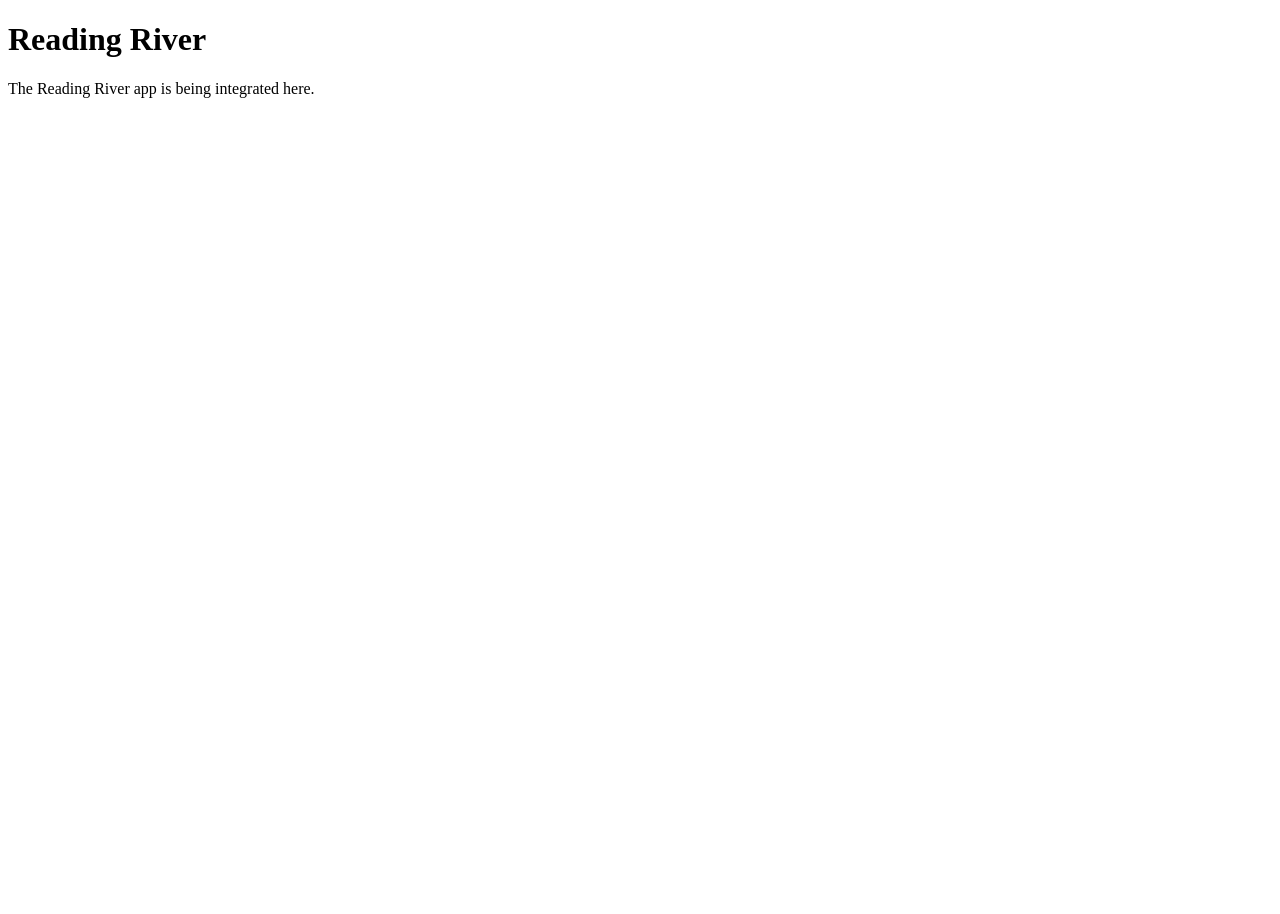
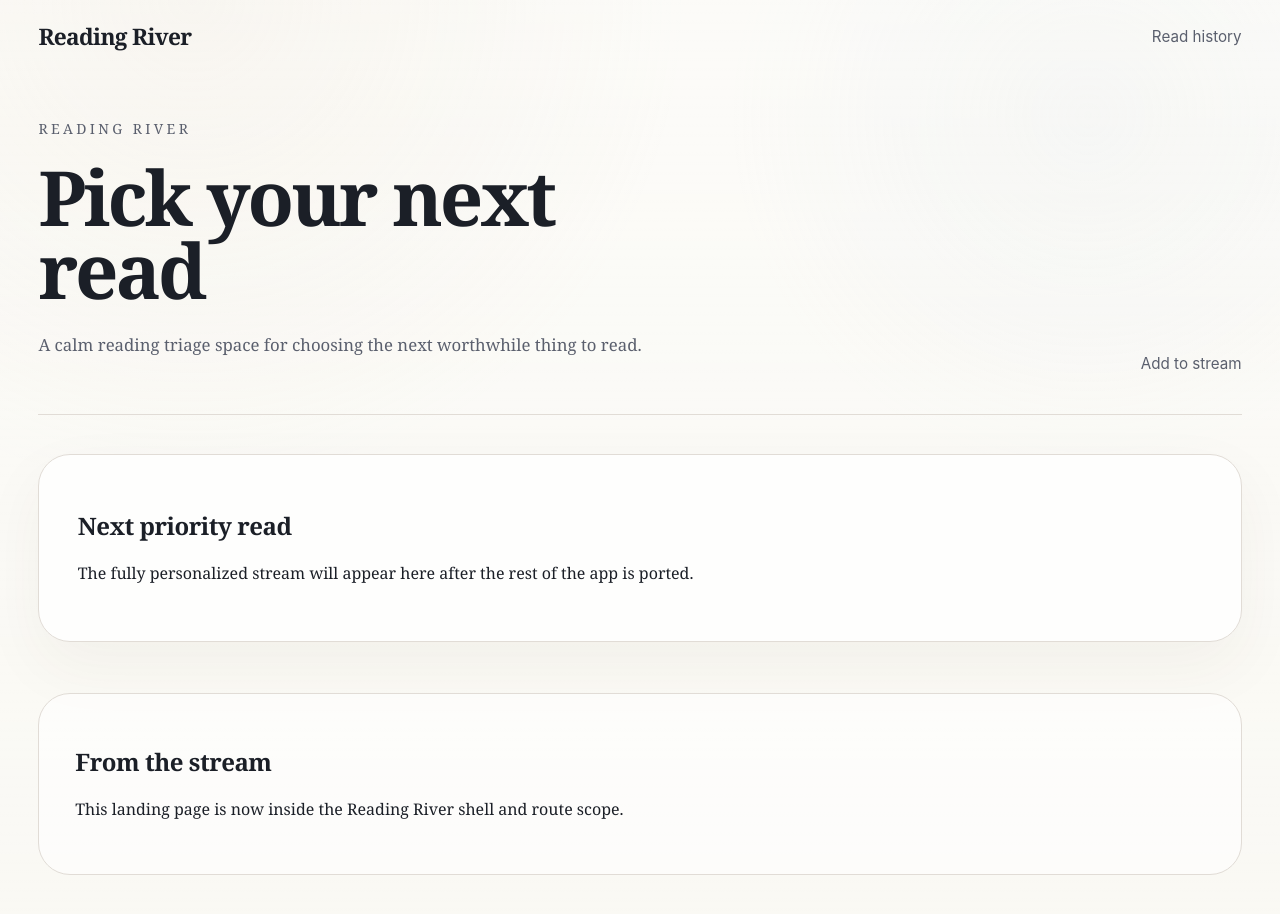
Before and after one commit to peachymomotaro/mywebsite, a Next.js app: page /reading-river in a window 1280 px wide. Shown: the top 914 px of the page. Before the commit the page ends 800 px from the top, so only its background shows below. Built offline with nearby package versions, Linux system fonts and the light colour scheme.

Commit message:
feat: port reading river shell

```diff
--- /dev/null
+++ b/app/reading-river/layout.tsx
@@ -0,0 +1,48 @@
+import type { Metadata } from "next";
+import type { ReactNode } from "react";
+import { ShellNav } from "@/components/reading-river/shell-nav";
+import { readingRiverPath } from "@/lib/reading-river/routes";
+import "./reading-river.css";
+
+export const metadata: Metadata = {
+  title: {
+    default: "Reading River",
+    template: "%s · Reading River",
+  },
+  description: "Pick your next read from the stream.",
+  applicationName: "Reading River",
+};
+
+export function EditorialShell({
+  children,
+  isAdmin = false,
+}: {
+  children: ReactNode;
+  isAdmin?: boolean;
+}) {
+  return (
+    <div className="editorial-shell-frame">
+      <header className="river-shell-header">
+        <a href={readingRiverPath()} className="river-shell-brand">
+          Reading River
+        </a>
+        <ShellNav isAdmin={isAdmin} />
+      </header>
+      {children}
+    </div>
+  );
+}
+
+export default function RootLayout({
+  children,
+}: Readonly<{
+  children: ReactNode;
+}>) {
+  return (
+    <html lang="en">
+      <body className="editorial-shell">
+        <EditorialShell>{children}</EditorialShell>
+      </body>
+    </html>
+  );
+}
--- a/app/reading-river/page.tsx
+++ b/app/reading-river/page.tsx
@@ -1,8 +1,43 @@
+import { readingRiverPath } from "@/lib/reading-river/routes";
+
 export default function ReadingRiverPage() {
   return (
-    <main>
-      <h1>Reading River</h1>
-      <p>The Reading River app is being integrated here.</p>
+    <main className="editorial-page">
+      <section className="editorial-page-surface">
+        <header className="editorial-page-masthead">
+          <div className="editorial-page-masthead-copy">
+            <p className="editorial-page-kicker">Reading River</p>
+            <h1 className="editorial-page-title">Pick your next read</h1>
+            <p className="editorial-page-intro">
+              A calm reading triage space for choosing the next worthwhile
+              thing to read.
+            </p>
+          </div>
+          <a href={readingRiverPath("/add")} className="river-shell-nav-link">
+            Add to stream
+          </a>
+        </header>
+
+        <hr className="editorial-page-rule" />
+
+        <section className="editorial-page-content">
+          <article className="editorial-panel">
+            <h2 className="card-title">Next priority read</h2>
+            <p className="card-meta">
+              The fully personalized stream will appear here after the rest of
+              the app is ported.
+            </p>
+          </article>
+
+          <article className="editorial-panel-soft">
+            <h2 className="card-title">From the stream</h2>
+            <p className="card-meta">
+              This landing page is now inside the Reading River shell and route
+              scope.
+            </p>
+          </article>
+        </section>
+      </section>
     </main>
   );
 }
--- /dev/null
+++ b/app/reading-river/reading-river.css
@@ -0,0 +1,259 @@
+@tailwind base;
+@tailwind components;
+@tailwind utilities;
+
+:root {
+  --background: 42 38% 97%;
+  --foreground: 223 18% 13%;
+  --card: 45 30% 99%;
+  --card-foreground: 223 18% 13%;
+  --muted: 42 22% 93%;
+  --muted-foreground: 223 10% 39%;
+  --border: 34 16% 86%;
+  --ring: 217 24% 30%;
+  --accent: 218 28% 91%;
+  --accent-foreground: 219 30% 22%;
+  --ink: 218 26% 18%;
+  --paper: 42 38% 97%;
+  --page-gutter: clamp(1.25rem, 3vw, 2.5rem);
+  --page-gap: clamp(1.2rem, 2.8vw, 2.1rem);
+  --page-width: 76rem;
+  --content-width: 69rem;
+  --rule-color: hsl(var(--border));
+  --font-serif: Georgia, Cambria, "Times New Roman", Times, serif;
+  --font-sans: Inter, "Helvetica Neue", Arial, sans-serif;
+  --text-body: 1rem;
+  --text-small: 0.875rem;
+  --page-title: clamp(2.75rem, 6vw, 4.75rem);
+  --page-intro: clamp(1.05rem, 1.2vw, 1.125rem);
+}
+
+* {
+  box-sizing: border-box;
+}
+
+html {
+  background: hsl(var(--background));
+}
+
+body {
+  margin: 0;
+  min-height: 100vh;
+  background:
+    radial-gradient(circle at top left, rgba(205, 187, 160, 0.16), transparent 34%),
+    radial-gradient(circle at bottom right, rgba(176, 190, 204, 0.14), transparent 30%),
+    hsl(var(--background));
+  color: hsl(var(--foreground));
+  font-family: var(--font-serif);
+  font-size: var(--text-body);
+  line-height: 1.65;
+  -webkit-font-smoothing: antialiased;
+  text-rendering: optimizeLegibility;
+}
+
+body.editorial-shell {
+  background:
+    linear-gradient(to bottom, rgba(255, 255, 255, 0.4), rgba(255, 255, 255, 0)),
+    radial-gradient(circle at 15% 0%, rgba(219, 204, 181, 0.2), transparent 34%),
+    radial-gradient(circle at 85% 12%, rgba(196, 208, 219, 0.16), transparent 26%),
+    hsl(var(--background));
+}
+
+button,
+input,
+select,
+textarea {
+  font-family: var(--font-sans);
+}
+
+h1,
+h2,
+h3,
+h4,
+h5,
+h6 {
+  font-family: var(--font-serif);
+  letter-spacing: -0.02em;
+  line-height: 1.12;
+}
+
+hr {
+  border: 0;
+  border-top: 1px solid var(--rule-color);
+  margin: var(--page-gap) 0;
+}
+
+.editorial-shell-frame {
+  min-height: 100vh;
+  padding-top: 1.1rem;
+}
+
+.editorial-shell-rule {
+  margin: 0;
+}
+
+.editorial-shell-mark {
+  display: flex;
+  justify-content: center;
+  padding: 0 0 var(--page-gap);
+}
+
+.editorial-shell-kicker {
+  font-size: var(--text-small);
+  letter-spacing: 0.24em;
+  text-transform: uppercase;
+  color: hsl(var(--muted-foreground));
+}
+
+.editorial-shell-frame > :not(.editorial-shell-rule) {
+  width: min(var(--page-width), calc(100vw - (var(--page-gutter) * 2)));
+  margin-left: auto;
+  margin-right: auto;
+}
+
+.river-shell-header {
+  display: flex;
+  align-items: center;
+  justify-content: space-between;
+  gap: 1rem 1.5rem;
+  padding-bottom: clamp(1.15rem, 2vw, 1.7rem);
+}
+
+.river-shell-brand {
+  font-family: var(--font-serif);
+  font-size: 1.42rem;
+  font-weight: 600;
+  letter-spacing: -0.03em;
+}
+
+.river-shell-nav {
+  display: flex;
+  flex-wrap: wrap;
+  align-items: center;
+  gap: 0.85rem;
+}
+
+.river-shell-nav-link {
+  font-family: var(--font-sans);
+  font-size: 0.95rem;
+  color: hsl(var(--muted-foreground));
+  transition: color 160ms ease;
+}
+
+.river-shell-nav-link:hover {
+  color: hsl(var(--foreground));
+}
+
+.editorial-page {
+  padding: clamp(0.8rem, 2vw, 1.4rem) 0 clamp(3.5rem, 7vw, 5.5rem);
+}
+
+.editorial-page-surface {
+  display: flex;
+  flex-direction: column;
+  gap: clamp(1.6rem, 3vw, 2.8rem);
+}
+
+.editorial-page-masthead {
+  display: flex;
+  flex-wrap: wrap;
+  align-items: end;
+  justify-content: space-between;
+  gap: 1rem 1.5rem;
+}
+
+.editorial-page-masthead-copy {
+  display: grid;
+  gap: 0.45rem;
+  max-width: 42rem;
+}
+
+.editorial-page-kicker {
+  font-size: var(--text-small);
+  letter-spacing: 0.24em;
+  text-transform: uppercase;
+  color: hsl(var(--muted-foreground));
+}
+
+.editorial-page-title {
+  margin: 0;
+  font-size: var(--page-title);
+  letter-spacing: -0.04em;
+  line-height: 0.95;
+}
+
+.editorial-page-intro {
+  max-width: 42rem;
+  font-size: var(--page-intro);
+  line-height: 1.75;
+  color: hsl(var(--muted-foreground));
+}
+
+.editorial-page-rule {
+  border: 0;
+  border-top: 1px solid var(--rule-color);
+  margin: 0;
+}
+
+.editorial-page-content {
+  display: grid;
+  gap: clamp(2rem, 4vw, 3.75rem);
+}
+
+a {
+  color: inherit;
+  text-decoration: none;
+}
+
+.editorial-panel {
+  border: 1px solid hsl(var(--border));
+  border-radius: 2rem;
+  background: rgba(255, 255, 255, 0.84);
+  padding: clamp(1.85rem, 3vw, 3rem);
+  box-shadow: 0 24px 64px rgba(70, 52, 34, 0.05);
+}
+
+.editorial-panel-soft {
+  border: 1px solid hsl(var(--border));
+  border-radius: 2rem;
+  background: rgba(255, 255, 255, 0.62);
+  padding: clamp(1.65rem, 2.8vw, 2.65rem);
+}
+
+.editorial-form {
+  margin-top: clamp(2rem, 3.8vw, 3rem);
+  display: grid;
+  gap: clamp(1.4rem, 2.2vw, 2rem);
+}
+
+.editorial-stream {
+  display: grid;
+  gap: clamp(1.9rem, 3.4vw, 2.9rem);
+}
+
+.editorial-stream-state {
+  border-top: 1px solid hsl(var(--border));
+  padding-top: clamp(1.6rem, 3vw, 2.4rem);
+}
+
+.editorial-filter-bar {
+  border: 1px solid hsl(var(--border));
+  border-radius: 2rem;
+  background: rgba(255, 255, 255, 0.72);
+  padding: clamp(1.3rem, 2.8vw, 2rem);
+  backdrop-filter: blur(10px);
+}
+
+.editorial-filter-stack {
+  display: grid;
+  gap: 1.15rem;
+}
+
+.editorial-filter-band {
+  display: grid;
+  gap: 0.9rem;
+}
+
+.editorial-filter-label {
+  padding-top: 0.45rem;
+}
--- /dev/null
+++ b/components/reading-river/shell-nav.tsx
@@ -0,0 +1,29 @@
+"use client";
+
+import { usePathname } from "next/navigation";
+import { readingRiverPath } from "@/lib/reading-river/routes";
+
+type ShellNavProps = {
+  isAdmin?: boolean;
+};
+
+export function ShellNav({ isAdmin = false }: ShellNavProps) {
+  const pathname = usePathname();
+
+  if (pathname === readingRiverPath("/history")) {
+    return null;
+  }
+
+  return (
+    <nav className="river-shell-nav" aria-label="Primary">
+      <a href={readingRiverPath("/history")} className="river-shell-nav-link">
+        Read history
+      </a>
+      {isAdmin ? (
+        <a href={readingRiverPath("/admin")} className="river-shell-nav-link">
+          Admin
+        </a>
+      ) : null}
+    </nav>
+  );
+}
```
Also changed, not shown: 1 other file (tests, documents, lock files or other folders).
